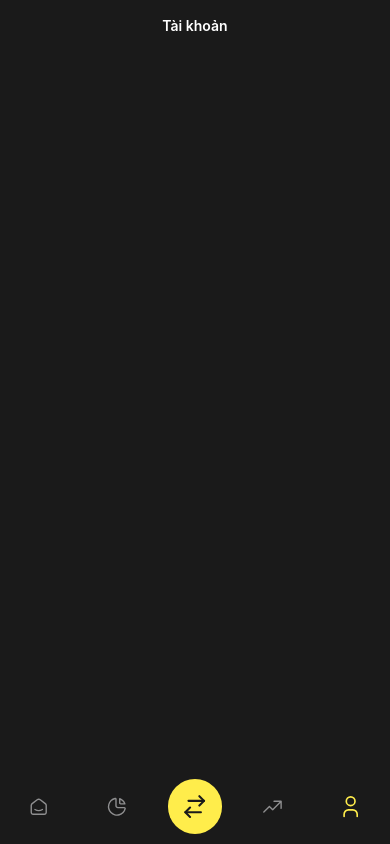
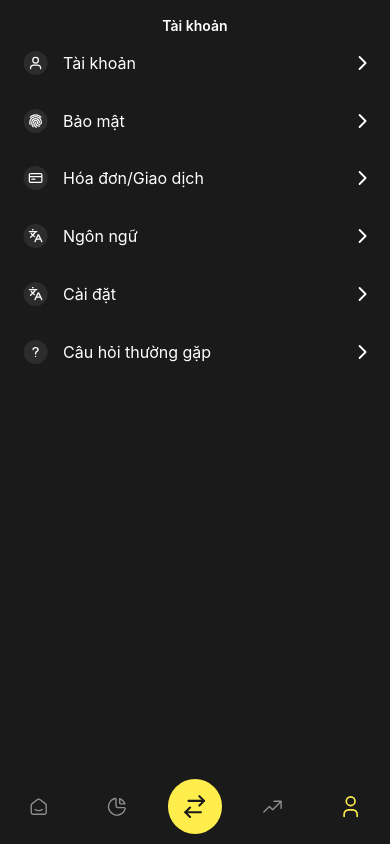
Before and after one commit to TalJa1/StockingApp, a React Native app: screen /Profile in a window 390 px wide. Built offline with nearby package versions, Linux system fonts and the light colour scheme.

Commit message:
Refactor Profile component: Add account menu items with icons

```diff
--- a/services/renderData.ts
+++ b/services/renderData.ts
@@ -1,8 +1,13 @@
 import {
+  accountIcon,
   appleOnlyIcon,
   arrowDownIcon,
   arrowUpIcon,
+  billIcon,
   cardIcon,
+  languageIcon,
+  questionIcon,
+  securityIcon,
 } from '../assets/svgXML';
 import {vw} from './styleSheet';
 
@@ -409,3 +414,30 @@ export const PayMethodData = [
     description: 'Liên kết với tài khoản Apple',
   },
 ];
+
+export const ProfileRenderView = [
+  {
+    label: 'Tài khoản',
+    icon: accountIcon(vw(8), vw(8)),
+  },
+  {
+    label: 'Bảo mật',
+    icon: securityIcon(vw(8), vw(8)),
+  },
+  {
+    label: 'Hóa đơn/Giao dịch',
+    icon: billIcon(vw(8), vw(8)),
+  },
+  {
+    label: 'Ngôn ngữ',
+    icon: languageIcon(vw(8), vw(8)),
+  },
+  {
+    label: 'Cài đặt',
+    icon: languageIcon(vw(8), vw(8)),
+  },
+  {
+    label: 'Câu hỏi thường gặp',
+    icon: questionIcon(vw(8), vw(8)),
+  },
+];
--- a/views/bottomNavigator/Profile.tsx
+++ b/views/bottomNavigator/Profile.tsx
@@ -1,8 +1,11 @@
+/* eslint-disable react-native/no-inline-styles */
 import {ScrollView, StyleSheet, Text, View} from 'react-native';
 import React from 'react';
-import {centerAll, container, vh} from '../../services/styleSheet';
+import {centerAll, container, vh, vw} from '../../services/styleSheet';
 import {SafeAreaView} from 'react-native-safe-area-context';
 import useStatusBar from '../../services/useStatusBar';
+import {ProfileRenderView} from '../../services/renderData';
+import {nextIcon} from '../../assets/svgXML';
 
 const Profile = () => {
   useStatusBar('#1A1A1A');
@@ -10,8 +13,32 @@ const Profile = () => {
     <SafeAreaView style={styles.container}>
       <ScrollView>
         <Header />
+        <Main />
       </ScrollView>
     </SafeAreaView>
+  );
+};
+
+const Main: React.FC = () => {
+  return (
+    <View style={styles.container1}>
+      {ProfileRenderView.map((item, index) => {
+        return (
+          <View key={index} style={styles.row}>
+            <View
+              style={{
+                flexDirection: 'row',
+                alignItems: 'center',
+                columnGap: vw(5),
+              }}>
+              <View style={styles.icon}>{item.icon}</View>
+              <Text style={styles.label}>{item.label}</Text>
+            </View>
+            <View style={styles.nextIcon}>{nextIcon(vw(8), vw(8))}</View>
+          </View>
+        );
+      })}
+    </View>
   );
 };
 
@@ -34,4 +61,25 @@ const styles = StyleSheet.create({
   headerContainer: {
     paddingVertical: vh(2),
   },
+  container1: {
+    rowGap: vh(4),
+    paddingHorizontal: vw(5),
+  },
+  row: {
+    flexDirection: 'row',
+    alignItems: 'center',
+    justifyContent: 'space-between',
+  },
+  icon: {
+    width: 24,
+    height: 24,
+  },
+  label: {
+    fontSize: 16,
+    color: '#FFFFFF',
+  },
+  nextIcon: {
+    width: 24,
+    height: 24,
+  },
 });
```
